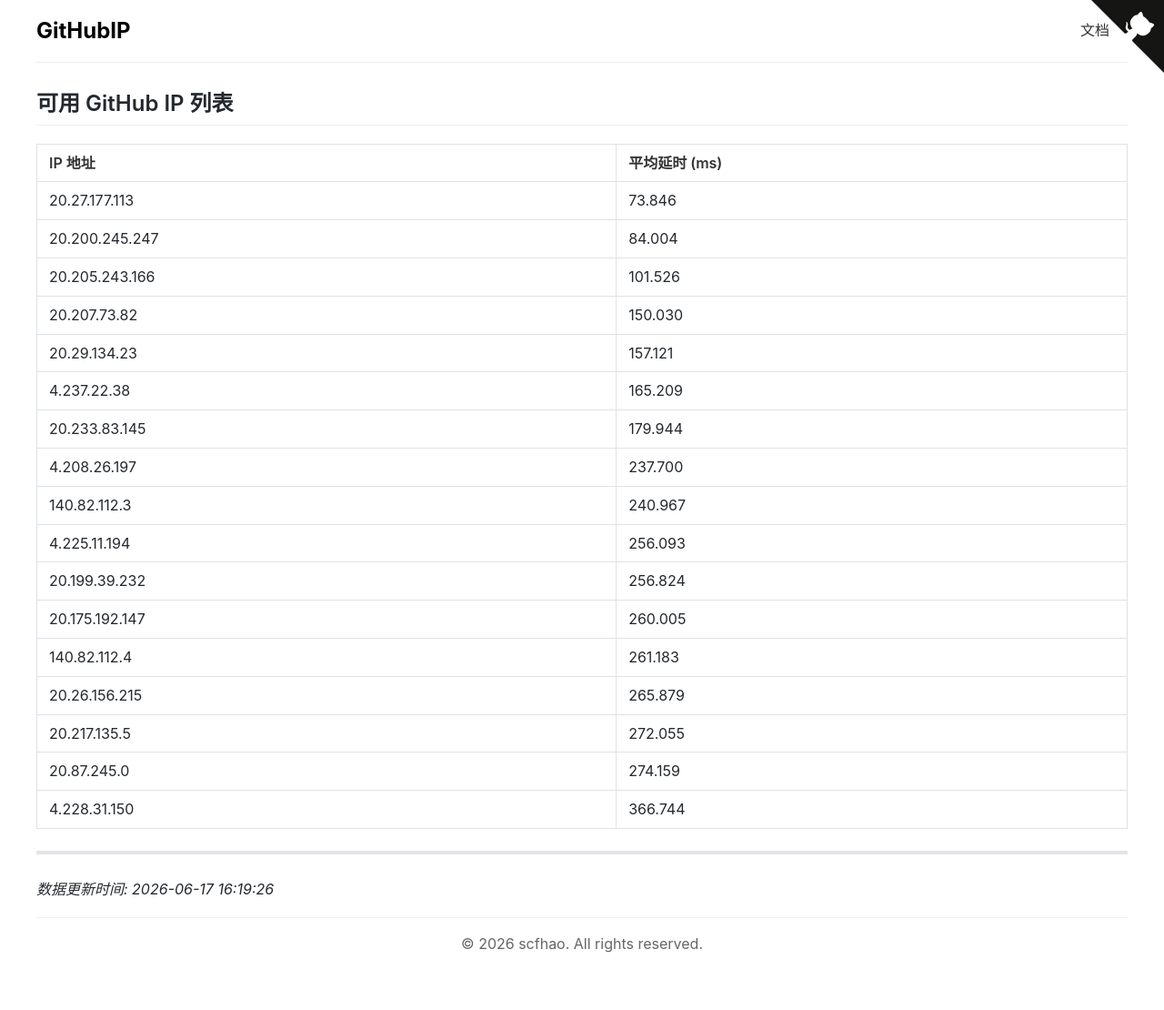
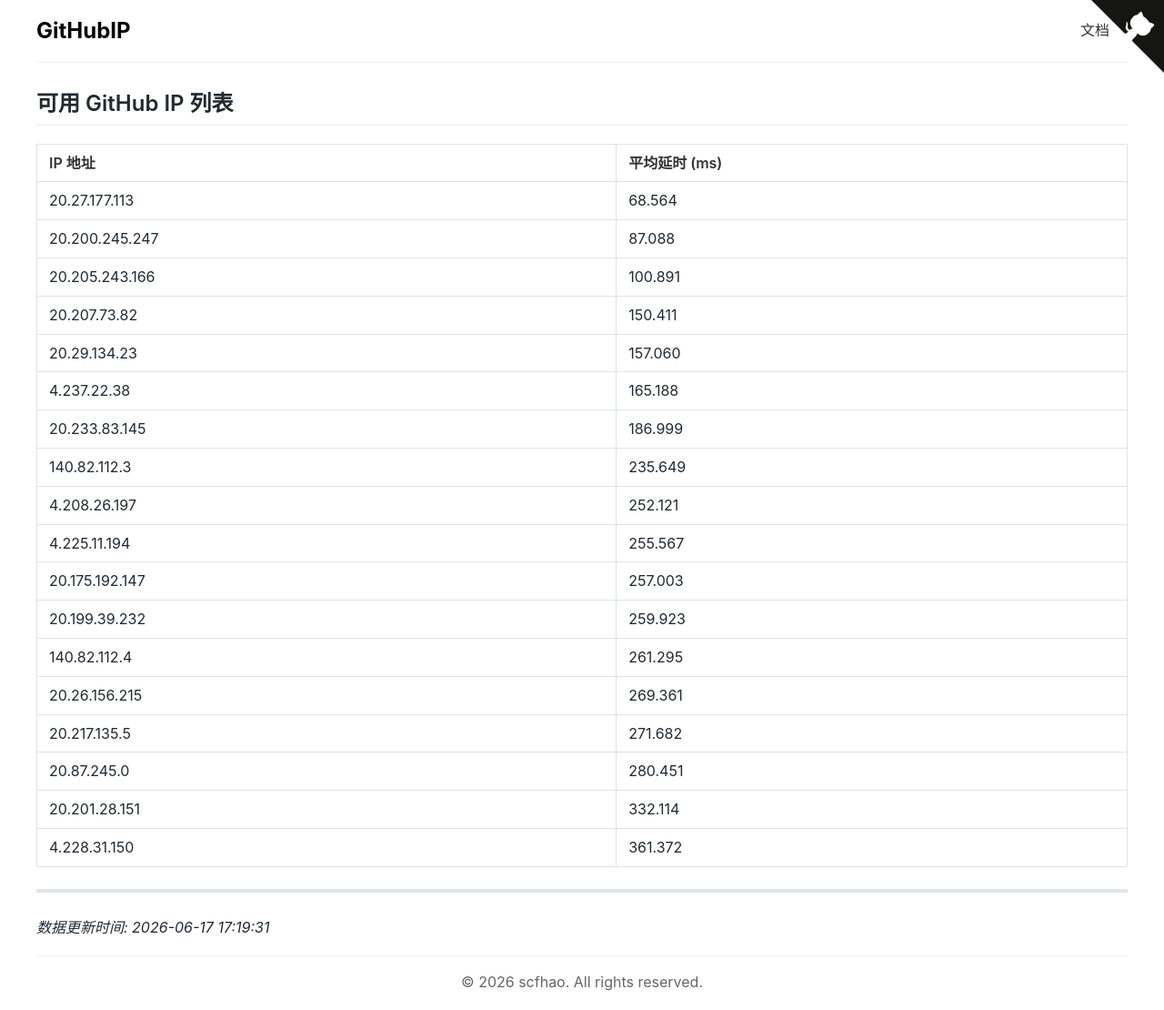
Before and after one commit to scfhao/GitHubIP, a Jekyll site: the page built from index.md, in a window 1280 px wide. Shown: the whole page at 91% size. Built offline with Jekyll 4.4.1, drawn with Linux system fonts in a browser that asks for light colours; before the commit the page ends 1068 px from its top, so only the background shows below that.

Commit message:
自动脚本执行 - 2026-06-17 17:19:31

```diff
--- a/index.md
+++ b/index.md
@@ -1,31 +1,32 @@
 ---
 layout: home
 title: GitHub IP 列表
-date: 2026-06-17 16:19:26
+date: 2026-06-17 17:19:31
 ---
 
 ## 可用 GitHub IP 列表
 
 | IP 地址 | 平均延时 (ms) |
 |---------|--------------|
-| 20.27.177.113 | 73.846 |
-| 20.200.245.247 | 84.004 |
-| 20.205.243.166 | 101.526 |
-| 20.207.73.82 | 150.030 |
-| 20.29.134.23 | 157.121 |
-| 4.237.22.38 | 165.209 |
-| 20.233.83.145 | 179.944 |
-| 4.208.26.197 | 237.700 |
-| 140.82.112.3 | 240.967 |
-| 4.225.11.194 | 256.093 |
-| 20.199.39.232 | 256.824 |
-| 20.175.192.147 | 260.005 |
-| 140.82.112.4 | 261.183 |
-| 20.26.156.215 | 265.879 |
-| 20.217.135.5 | 272.055 |
-| 20.87.245.0 | 274.159 |
-| 4.228.31.150 | 366.744 |
+| 20.27.177.113 | 68.564 |
+| 20.200.245.247 | 87.088 |
+| 20.205.243.166 | 100.891 |
+| 20.207.73.82 | 150.411 |
+| 20.29.134.23 | 157.060 |
+| 4.237.22.38 | 165.188 |
+| 20.233.83.145 | 186.999 |
+| 140.82.112.3 | 235.649 |
+| 4.208.26.197 | 252.121 |
+| 4.225.11.194 | 255.567 |
+| 20.175.192.147 | 257.003 |
+| 20.199.39.232 | 259.923 |
+| 140.82.112.4 | 261.295 |
+| 20.26.156.215 | 269.361 |
+| 20.217.135.5 | 271.682 |
+| 20.87.245.0 | 280.451 |
+| 20.201.28.151 | 332.114 |
+| 4.228.31.150 | 361.372 |
 
 ---
 
-*数据更新时间: 2026-06-17 16:19:26*
+*数据更新时间: 2026-06-17 17:19:31*
```
